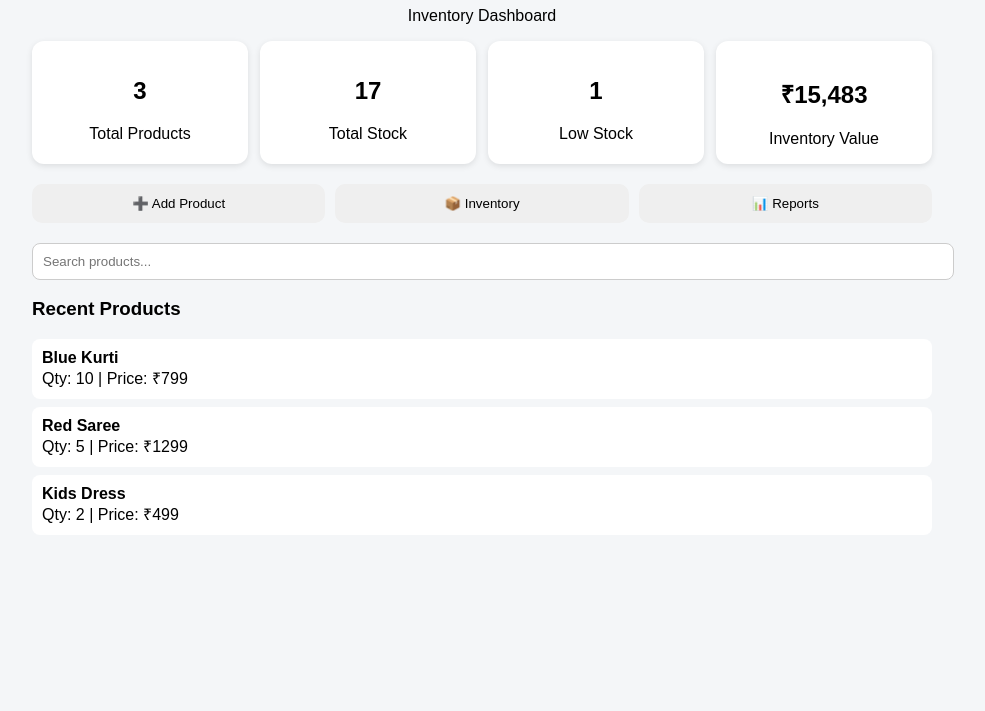
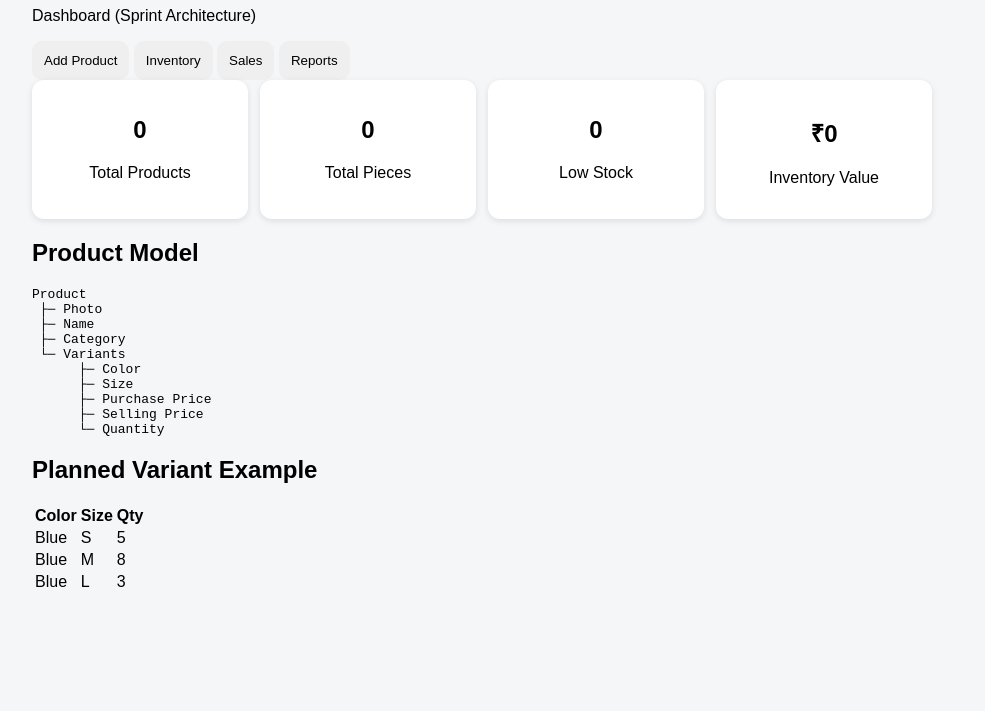
Before and after one commit to SenthoorB/vs-fashion-inventory, a plain HTML site: page index.html in a window 1280 px wide. Shown: the part 89-800 px from the top of the page, without its empty margins (158-1143 px from the left). Drawn offline with Linux system fonts and the light colour scheme.

Commit message:
Add files via upload

```diff
--- a/app.js
+++ b/app.js
@@ -1,26 +1,14 @@
-const demo=[
- {name:"Blue Kurti",qty:10,price:799},
- {name:"Red Saree",qty:5,price:1299},
- {name:"Kids Dress",qty:2,price:499}
+console.log("VS Fashion ERP - Sprint Architecture Loaded");
+
+const roadmap=[
+"Dashboard",
+"Product Master",
+"Variants (Color + Size)",
+"Inventory",
+"Stock Ledger",
+"Sales",
+"Reports",
+"Firebase Sync"
 ];
 
-function refreshCards(){
- document.getElementById("products").textContent=demo.length;
- document.getElementById("stock").textContent=demo.reduce((a,b)=>a+b.qty,0);
- document.getElementById("low").textContent=demo.filter(x=>x.qty<3).length;
- const value=demo.reduce((a,b)=>a+b.qty*b.price,0);
- document.getElementById("value").textContent="₹"+value.toLocaleString();
-}
-function renderRecent(){
- const q=document.getElementById("search").value.toLowerCase();
- const root=document.getElementById("recent");
- root.innerHTML="";
- demo.filter(x=>x.name.toLowerCase().includes(q)).forEach(x=>{
-   const d=document.createElement("div");
-   d.className="item";
-   d.innerHTML=`<strong>${x.name}</strong><br>Qty: ${x.qty} | Price: ₹${x.price}`;
-   root.appendChild(d);
- });
-}
-refreshCards();
-renderRecent();
+console.table(roadmap);
--- a/index.html
+++ b/index.html
@@ -1,37 +1,55 @@
 <!DOCTYPE html>
-<html lang="en">
+<html>
 <head>
 <meta charset="UTF-8">
-<meta name="viewport" content="width=device-width, initial-scale=1.0">
+<meta name="viewport" content="width=device-width,initial-scale=1">
 <title>VS Fashion ERP</title>
 <link rel="stylesheet" href="style.css">
 </head>
 <body>
-<header class="header">
-  <h1>VS Fashion</h1>
-  <p>Inventory Dashboard</p>
+<header>
+<h1>VS Fashion ERP</h1>
+<p>Dashboard (Sprint Architecture)</p>
 </header>
 
+<nav class="menu">
+<button>Add Product</button>
+<button>Inventory</button>
+<button>Sales</button>
+<button>Reports</button>
+</nav>
+
 <section class="cards">
-  <div class="card"><h2 id="products">0</h2><span>Total Products</span></div>
-  <div class="card"><h2 id="stock">0</h2><span>Total Stock</span></div>
-  <div class="card"><h2 id="low">0</h2><span>Low Stock</span></div>
-  <div class="card"><h2 id="value">₹0</h2><span>Inventory Value</span></div>
-</section>
-
-<section class="actions">
-  <button onclick="alert('Coming in Sprint 2')">➕ Add Product</button>
-  <button onclick="alert('Coming in Sprint 2')">📦 Inventory</button>
-  <button onclick="alert('Coming in Sprint 2')">📊 Reports</button>
-</section>
-
-<section class="search">
-  <input id="search" placeholder="Search products..." oninput="renderRecent()">
+<div class="card"><h2>0</h2><p>Total Products</p></div>
+<div class="card"><h2>0</h2><p>Total Pieces</p></div>
+<div class="card"><h2>0</h2><p>Low Stock</p></div>
+<div class="card"><h2>₹0</h2><p>Inventory Value</p></div>
 </section>
 
 <section>
-  <h3>Recent Products</h3>
-  <div id="recent"></div>
+<h2>Product Model</h2>
+<pre>
+Product
+ ├─ Photo
+ ├─ Name
+ ├─ Category
+ └─ Variants
+      ├─ Color
+      ├─ Size
+      ├─ Purchase Price
+      ├─ Selling Price
+      └─ Quantity
+</pre>
+</section>
+
+<section>
+<h2>Planned Variant Example</h2>
+<table>
+<tr><th>Color</th><th>Size</th><th>Qty</th></tr>
+<tr><td>Blue</td><td>S</td><td>5</td></tr>
+<tr><td>Blue</td><td>M</td><td>8</td></tr>
+<tr><td>Blue</td><td>L</td><td>3</td></tr>
+</table>
 </section>
 
 <script src="app.js"></script>
```
Also changed, not shown: 1 other file.
